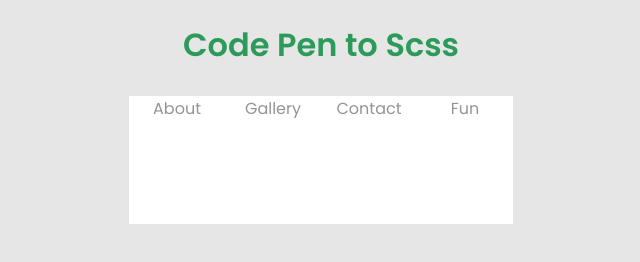
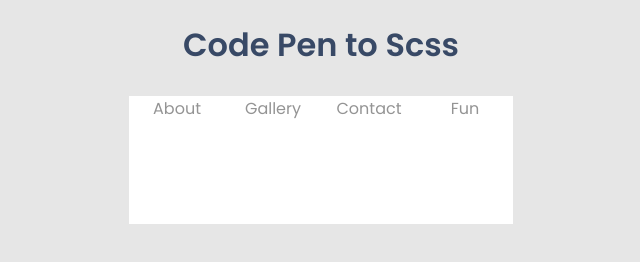
Before and after one commit to benmarley/code-pen-to-scss, a plain HTML site: page index.html in a window 1280 px wide. Shown: the top 262 px of the page, without its empty margins (319-959 px from the left). Drawn offline with Linux system fonts and the light colour scheme.

Commit message:
feat(css): update header colour
Update header colouring to blue

menu items colouring not on whole button hover, just on a area

```diff
--- a/scss/components/main.scss
+++ b/scss/components/main.scss
@@ -25,7 +25,7 @@ body {
 
 .title-heading{
 	margin-bottom: 10em;
-	color: $medium-green;
+	color: $dark-blue;
 	text-align: center;
 }
 
```
Also changed, not shown: css/style.css, 1 other file.
